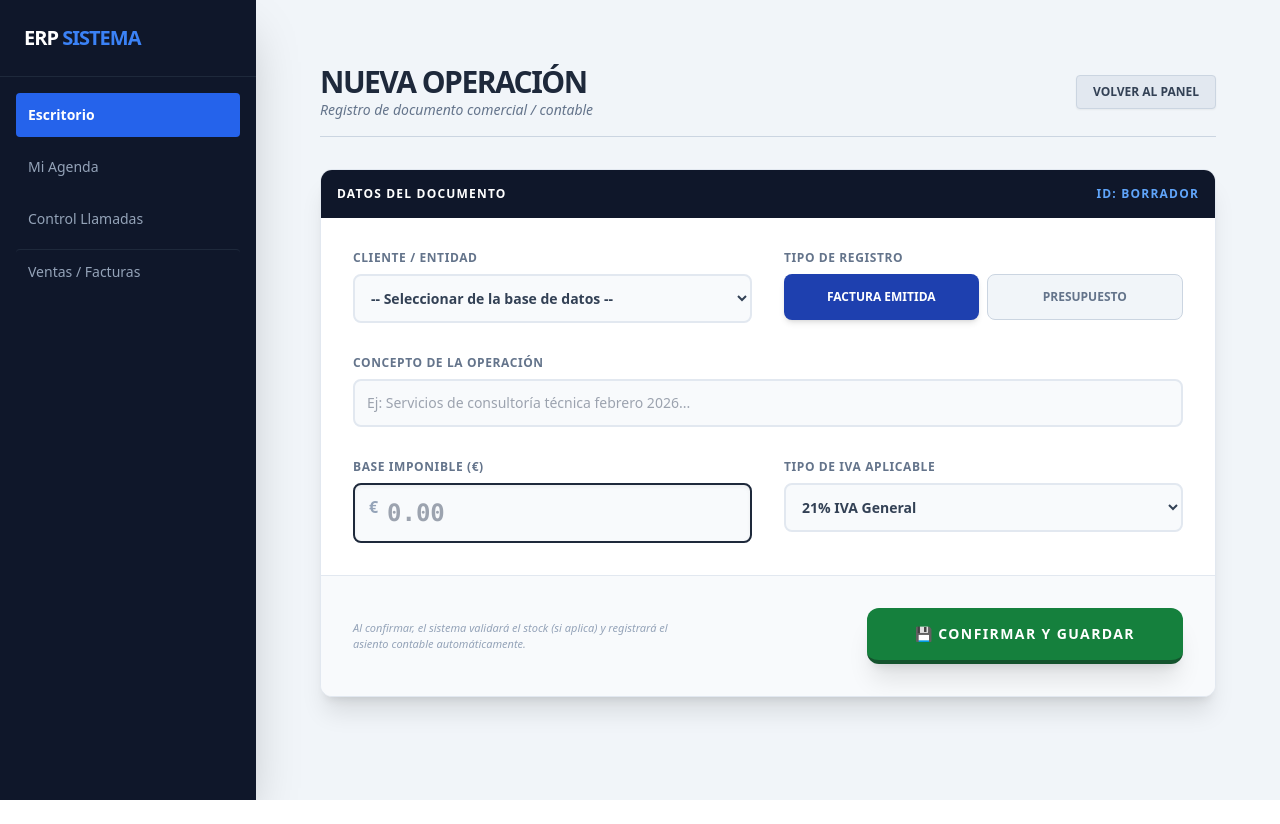
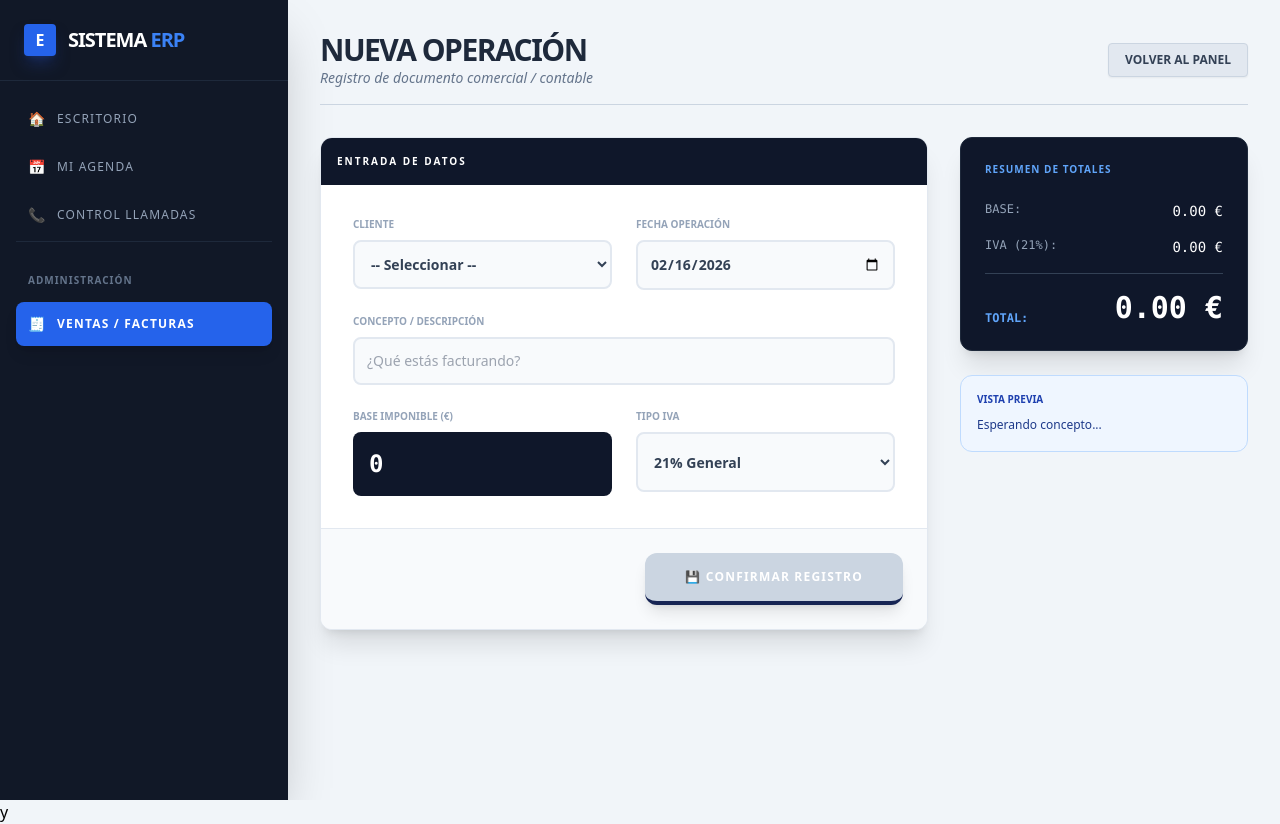
Before and after one commit to JoArregui/ERP_Sistema, an ASP.NET Core app: page /nueva-operacion in a window 1280 px wide. Before the commit the page ends 800 px from the top, so only its background shows below. Run offline with ASP.NET Core 8, Linux system fonts and the light colour scheme; some libraries are stand-ins or nearby versions.

Commit message:
Barra lateral

```diff
--- a/ERP.Web/App.razor
+++ b/ERP.Web/App.razor
@@ -1,12 +1,16 @@
-<Router AppAssembly="@typeof(App).Assembly">
+@* App.razor *@
+<Router AppAssembly="@typeof(Program).Assembly">
     <Found Context="routeData">
         <RouteView RouteData="@routeData" DefaultLayout="@typeof(MainLayout)" />
         <FocusOnNavigate RouteData="@routeData" Selector="h1" />
     </Found>
     <NotFound>
-        <PageTitle>Not found</PageTitle>
+        <PageTitle>No encontrado</PageTitle>
         <LayoutView Layout="@typeof(MainLayout)">
-            <p role="alert">Sorry, there's nothing at this address.</p>
+            <div class="p-20 text-center">
+                <h1 class="text-4xl font-bold text-slate-800">404</h1>
+                <p class="text-slate-500">Esta página no existe o la ruta está mal escrita.</p>
+            </div>
         </LayoutView>
     </NotFound>
 </Router>
--- a/ERP.Web/Layout/MainLayout.razor
+++ b/ERP.Web/Layout/MainLayout.razor
@@ -1,21 +1,16 @@
 @inherits LayoutComponentBase
 
-<div class="flex h-screen w-screen overflow-hidden font-sans">
-    @* BARRA LATERAL IZQUIERDA (OSCURA) *@
-    <aside class="w-64 bg-slate-900 text-white flex flex-col shadow-2xl z-10">
-        <div class="p-6 border-b border-slate-800">
-            <h2 class="font-black text-xl tracking-tighter">ERP <span class="text-blue-500">SISTEMA</span></h2>
-        </div>
-        <nav class="flex-1 p-4 space-y-2">
-            <div class="p-3 bg-blue-600 rounded font-bold text-sm cursor-pointer">Escritorio</div>
-            <div class="p-3 hover:bg-slate-800 rounded text-sm text-slate-400 cursor-pointer">Mi Agenda</div>
-            <div class="p-3 hover:bg-slate-800 rounded text-sm text-slate-400 cursor-pointer">Control Llamadas</div>
-            <div class="p-3 hover:bg-slate-800 rounded text-sm text-slate-400 cursor-pointer border-t border-slate-800 mt-4">Ventas / Facturas</div>
-        </nav>
+<div class="flex h-screen bg-slate-100 overflow-hidden">
+
+    @* BARRA LATERAL *@
+    <aside class="w-72 h-full flex-shrink-0">
+        <NavMenu />
     </aside>
 
-    @* CUERPO PRINCIPAL (GRIS CLARO) *@
-    <main class="flex-1 bg-slate-100 overflow-y-auto p-8">
+    @* CONTENIDO DINÁMICO *@
+    <main class="flex-1 h-full overflow-y-auto">
+        @* Aquí es donde Blazor 'inyecta' Home, Agenda o NuevaOperacion *@
         @Body
     </main>
-</div>
+
+</div>y
--- a/ERP.Web/Layout/NavMenu.razor
+++ b/ERP.Web/Layout/NavMenu.razor
@@ -1,30 +1,50 @@
-<div class="top-row ps-3 navbar navbar-dark bg-slate-900">
-    <div class="container-fluid">
-        <a class="navbar-brand font-bold" href="">ERP SISTEMA</a>
+@* NavMenu.razor *@
+<div class="flex flex-col h-full bg-[#111827] text-slate-400 font-sans shadow-2xl">
+
+    @* LOGO *@
+    <div class="p-6 mb-4 border-b border-slate-800">
+        <div class="flex items-center gap-3">
+            <div class="w-8 h-8 bg-blue-600 rounded flex items-center justify-center text-white font-black shadow-lg shadow-blue-900/50">
+                E
+            </div>
+            <span class="text-white font-black tracking-tighter text-xl uppercase">SISTEMA <span class="text-blue-500">ERP</span></span>
+        </div>
     </div>
-</div>
 
-<div class="flex flex-col h-full bg-slate-800 text-slate-300">
-    <nav class="flex-column p-2">
-        <div class="nav-item px-3 py-2 hover:bg-slate-700 rounded transition mb-1">
-            <NavLink class="nav-link flex items-center gap-3" href="" Match="NavLinkMatch.All">
-                <span class="bi bi-house-door-fill"></span> Escritorio
-            </NavLink>
+    @* NAVEGACIÓN *@
+    <nav class="flex-1 px-4 space-y-1">
+
+        @* Escritorio *@
+        <NavLink class="flex items-center gap-3 p-3 rounded-lg transition-all group hover:bg-blue-600 hover:text-white no-underline"
+                 href="" Match="NavLinkMatch.All" ActiveClass="bg-blue-600 text-white font-bold shadow-lg">
+            <span class="text-sm">🏠</span>
+            <span class="text-xs uppercase tracking-widest">Escritorio</span>
+        </NavLink>
+
+        @* Mi Agenda *@
+        <NavLink class="flex items-center gap-3 p-3 rounded-lg transition-all group hover:bg-blue-600 hover:text-white no-underline"
+                 href="agenda" ActiveClass="bg-blue-600 text-white font-bold shadow-lg">
+            <span class="text-sm">📅</span>
+            <span class="text-xs uppercase tracking-widest">Mi Agenda</span>
+        </NavLink>
+
+        @* Control Llamadas (Crea una página Llamadas.razor para que funcione) *@
+        <NavLink class="flex items-center gap-3 p-3 rounded-lg transition-all group hover:bg-blue-600 hover:text-white no-underline"
+                 href="llamadas" ActiveClass="bg-blue-600 text-white font-bold shadow-lg">
+            <span class="text-sm">📞</span>
+            <span class="text-xs uppercase tracking-widest">Control Llamadas</span>
+        </NavLink>
+
+        <div class="pt-6 pb-2 border-t border-slate-800 mt-4 px-3">
+            <span class="text-[10px] font-black text-slate-500 uppercase tracking-widest">Administración</span>
         </div>
-        <div class="nav-item px-3 py-2 hover:bg-slate-700 rounded transition mb-1">
-            <NavLink class="nav-link flex items-center gap-3" href="agenda">
-                <span class="bi bi-calendar-event"></span> Mi Agenda
-            </NavLink>
-        </div>
-        <div class="nav-item px-3 py-2 hover:bg-slate-700 rounded transition mb-1">
-            <NavLink class="nav-link flex items-center gap-3" href="llamadas">
-                <span class="bi bi-telephone-fill"></span> Control Llamadas
-            </NavLink>
-        </div>
-        <div class="nav-item px-3 py-2 hover:bg-slate-700 rounded transition mb-1 border-t border-slate-700 mt-4 pt-4">
-            <NavLink class="nav-link flex items-center gap-3" href="ventas">
-                <span class="bi bi-cart-fill"></span> Ventas / Facturas
-            </NavLink>
-        </div>
+
+        @* Ventas / Facturas *@
+        <NavLink class="flex items-center gap-3 p-3 rounded-lg transition-all group hover:bg-blue-600 hover:text-white no-underline"
+                 href="nueva-operacion" ActiveClass="bg-blue-600 text-white font-bold shadow-lg">
+            <span class="text-sm">🧾</span>
+            <span class="text-xs uppercase tracking-widest">Ventas / Facturas</span>
+        </NavLink>
+
     </nav>
 </div>
--- a/ERP.Web/Pages/NuevaOperacion.razor
+++ b/ERP.Web/Pages/NuevaOperacion.razor
@@ -1,6 +1,6 @@
 @page "/nueva-operacion"
 @using Microsoft.AspNetCore.Components.Routing
-@* ^ Esta línea es la que soluciona tu error RZ10012 *@
+@inject NavigationManager Navigation
 
 <script src="https://cdn.tailwindcss.com"></script>
 
@@ -17,77 +17,127 @@
         </NavLink>
     </div>
 
-    @* --- FORMULARIO ESTILO FICHA --- *@
-    <div class="bg-white rounded-xl shadow-xl border border-slate-200 overflow-hidden">
-        <div class="bg-slate-900 p-4 text-white text-xs font-bold uppercase tracking-widest flex justify-between">
-            <span>Datos del Documento</span>
-            <span class="text-blue-400">ID: BORRADOR</span>
+    @if (operacionGuardada)
+    {
+        <div class="bg-green-600 text-white p-4 mb-6 rounded-lg shadow-xl flex items-center gap-3 animate-bounce">
+            <span class="text-2xl">✅</span>
+            <div>
+                <p class="font-black uppercase text-sm">Operación Registrada</p>
+                <p class="text-xs opacity-90">Los datos se han procesado correctamente en el sistema.</p>
+            </div>
+        </div>
+    }
+
+    <div class="grid grid-cols-1 lg:grid-cols-3 gap-8">
+
+        @* --- COLUMNA FORMULARIO (2/3) --- *@
+        <div class="lg:col-span-2 bg-white rounded-xl shadow-xl border border-slate-200 overflow-hidden">
+            <div class="bg-slate-900 p-4 text-white text-[10px] font-black uppercase tracking-[0.2em]">
+                Entrada de Datos
             </div>
 
-        <div class="p-8 grid grid-cols-1 md:grid-cols-2 gap-8">
-
-            @* Selección de Cliente *@
+            <div class="p-8 space-y-6">
+                @* Fila 1: Cliente y Fecha *@
+                <div class="grid grid-cols-1 md:grid-cols-2 gap-6">
                     <div class="space-y-2">
-                <label class="block text-xs font-black text-slate-500 uppercase tracking-wider">Cliente / Entidad</label>
-                <select class="w-full bg-slate-50 border-2 border-slate-200 rounded-lg p-3 text-sm focus:border-blue-600 outline-none font-bold text-slate-700 transition">
-                    <option>-- Seleccionar de la base de datos --</option>
+                        <label class="block text-[10px] font-black text-slate-400 uppercase">Cliente</label>
+                        <select @bind="modelo.Cliente" class="w-full bg-slate-50 border-2 border-slate-200 rounded-lg p-3 text-sm font-bold text-slate-700 outline-none focus:border-blue-600 transition">
+                            <option value="">-- Seleccionar --</option>
                             <option>Comercial Arandina S.L.</option>
                             <option>Construcciones Ruiz S.A.</option>
-                    <option>Instalaciones Eléctricas Gómez</option>
                         </select>
                     </div>
-
-            @* Tipo de Operación *@
                     <div class="space-y-2">
-                <label class="block text-xs font-black text-slate-500 uppercase tracking-wider">Tipo de Registro</label>
-                <div class="flex gap-2 h-[46px]">
-                    <button class="flex-1 bg-blue-800 text-white rounded-lg font-black text-xs shadow-md uppercase">Factura Emitida</button>
-                    <button class="flex-1 bg-slate-100 border border-slate-300 text-slate-500 rounded-lg font-black text-xs hover:bg-slate-200 uppercase">Presupuesto</button>
+                        <label class="block text-[10px] font-black text-slate-400 uppercase">Fecha Operación</label>
+                        <input type="date" @bind="modelo.Fecha" class="w-full bg-slate-50 border-2 border-slate-200 rounded-lg p-3 text-sm font-bold text-slate-700 outline-none" />
                     </div>
                 </div>
 
-            @* Descripción *@
-            <div class="md:col-span-2 space-y-2">
-                <label class="block text-xs font-black text-slate-500 uppercase tracking-wider">Concepto de la Operación</label>
-                <input type="text" placeholder="Ej: Servicios de consultoría técnica febrero 2026..."
-                       class="w-full bg-slate-50 border-2 border-slate-200 rounded-lg p-3 text-sm focus:border-blue-600 outline-none transition" />
+                @* Fila 2: Concepto *@
+                <div class="space-y-2">
+                    <label class="block text-[10px] font-black text-slate-400 uppercase">Concepto / Descripción</label>
+                    <input type="text" @bind="modelo.Concepto" @bind:event="oninput" placeholder="¿Qué estás facturando?"
+                           class="w-full bg-slate-50 border-2 border-slate-200 rounded-lg p-3 text-sm outline-none focus:border-blue-600" />
                 </div>
 
-            @* Importe Principal *@
+                @* Fila 3: Importe e IVA *@
+                <div class="grid grid-cols-1 md:grid-cols-2 gap-6">
                     <div class="space-y-2">
-                <label class="block text-xs font-black text-slate-500 uppercase tracking-wider">Base Imponible (€)</label>
-                <div class="relative">
-                    <span class="absolute left-4 top-3 font-bold text-slate-400">€</span>
-                    <input type="number" step="0.01" placeholder="0.00"
-                           class="w-full bg-slate-50 border-2 border-slate-800 rounded-lg p-3 pl-8 text-2xl font-mono font-bold text-slate-900 focus:bg-white outline-none transition shadow-inner" />
+                        <label class="block text-[10px] font-black text-slate-400 uppercase">Base Imponible (€)</label>
+                        <input type="number" step="0.01" @bind="modelo.Importe" @bind:event="oninput"
+                               class="w-full bg-slate-900 text-white rounded-lg p-4 text-2xl font-mono font-bold outline-none ring-offset-2 focus:ring-2 focus:ring-blue-500" />
+                    </div>
+                    <div class="space-y-2">
+                        <label class="block text-[10px] font-black text-slate-400 uppercase">Tipo IVA</label>
+                        <select @bind="modelo.Iva" class="w-full bg-slate-50 border-2 border-slate-200 rounded-lg p-3 text-sm font-bold text-slate-700 h-[60px]">
+                            <option value="21">21% General</option>
+                            <option value="10">10% Reducido</option>
+                            <option value="4">4% Superreducido</option>
+                            <option value="0">0% Exento</option>
+                        </select>
+                    </div>
                 </div>
             </div>
 
-            @* Configuración de Impuestos *@
-            <div class="space-y-2">
-                <label class="block text-xs font-black text-slate-500 uppercase tracking-wider">Tipo de IVA Aplicable</label>
-                <select class="w-full bg-slate-50 border-2 border-slate-200 rounded-lg p-3 text-sm font-bold text-slate-700">
-                    <option>21% IVA General</option>
-                    <option>10% IVA Reducido</option>
-                    <option>4% IVA Superreducido</option>
-                    <option>Exento / Inversión Sujeto Pasivo</option>
-                </select>
+            <div class="bg-slate-50 p-6 border-t border-slate-200 flex justify-end">
+                <button @onclick="Guardar" disabled="@(modelo.Importe <= 0 || string.IsNullOrEmpty(modelo.Concepto))"
+                        class="bg-blue-700 hover:bg-blue-800 disabled:bg-slate-300 text-white px-10 py-4 rounded-xl font-black text-xs uppercase tracking-widest transition shadow-lg border-b-4 border-blue-950">
+                    💾 Confirmar Registro
+                </button>
+            </div>
         </div>
 
+        @* --- COLUMNA RESUMEN (1/3) --- *@
+        <div class="space-y-6">
+            <div class="bg-slate-900 text-white rounded-xl p-6 shadow-xl border border-slate-800">
+                <h3 class="text-[10px] font-black text-blue-400 uppercase tracking-widest mb-6">Resumen de Totales</h3>
+
+                <div class="space-y-4 font-mono">
+                    <div class="flex justify-between text-sm">
+                        <span class="text-slate-400 text-xs">BASE:</span>
+                        <span>@modelo.Importe.ToString("N2") €</span>
+                    </div>
+                    <div class="flex justify-between text-sm">
+                        <span class="text-slate-400 text-xs">IVA (@modelo.Iva%):</span>
+                        <span>@ImporteIva.ToString("N2") €</span>
+                    </div>
+                    <div class="border-t border-slate-700 pt-4 flex justify-between items-end">
+                        <span class="text-blue-400 font-black text-xs">TOTAL:</span>
+                        <span class="text-3xl font-black">@Total.ToString("N2") €</span>
+                    </div>
+                </div>
             </div>
 
-        @* --- ACCIONES FINALES --- *@
-        <div class="bg-slate-50 p-8 border-t border-slate-200 flex flex-col md:flex-row justify-between items-center gap-4">
-            <p class="text-[11px] text-slate-400 font-medium italic max-w-xs text-center md:text-left">
-                Al confirmar, el sistema validará el stock (si aplica) y registrará el asiento contable automáticamente.
+            <div class="bg-blue-50 border border-blue-200 rounded-xl p-4">
+                <p class="text-[10px] font-black text-blue-800 uppercase mb-2">Vista Previa</p>
+                <p class="text-xs text-blue-900 leading-relaxed font-medium">
+                    @(string.IsNullOrEmpty(modelo.Concepto) ? "Esperando concepto..." : modelo.Concepto)
                 </p>
-            <button class="w-full md:w-auto bg-green-700 hover:bg-green-800 text-white px-12 py-4 rounded-xl font-black text-sm shadow-xl transition transform active:scale-95 uppercase tracking-widest border-b-4 border-green-900">
-                💾 Confirmar y Guardar
-            </button>
+            </div>
         </div>
     </div>
 </div>
 
 @code {
-    // Aquí pondremos la lógica para enviar los datos a la API en el siguiente paso.
+    public class OperacionDTO {
+        public string Cliente { get; set; } = "";
+        public string Concepto { get; set; } = "";
+        public decimal Importe { get; set; } = 0;
+        public int Iva { get; set; } = 21;
+        public DateTime Fecha { get; set; } = DateTime.Now;
     }
+
+    private OperacionDTO modelo = new OperacionDTO();
+    private bool operacionGuardada = false;
+
+    // Cálculos en tiempo real
+    private decimal ImporteIva => modelo.Importe * (modelo.Iva / 100m);
+    private decimal Total => modelo.Importe + ImporteIva;
+
+    private async Task Guardar() {
+        operacionGuardada = true;
+        await Task.Delay(2000);
+        modelo = new OperacionDTO();
+        operacionGuardada = false;
+    }
+}
--- a/ERP.Web/_Imports.razor
+++ b/ERP.Web/_Imports.razor
@@ -8,4 +8,3 @@
 @using Microsoft.JSInterop
 @using ERP.Web
 @using ERP.Web.Layout
-@using Microsoft.AspNetCore.Components.Routing
```
Also changed, not shown: ERP.Web/Pages/Agenda.razor (added, +96 -0 lines). Lines whose indentation alone changed are shown as unchanged.
